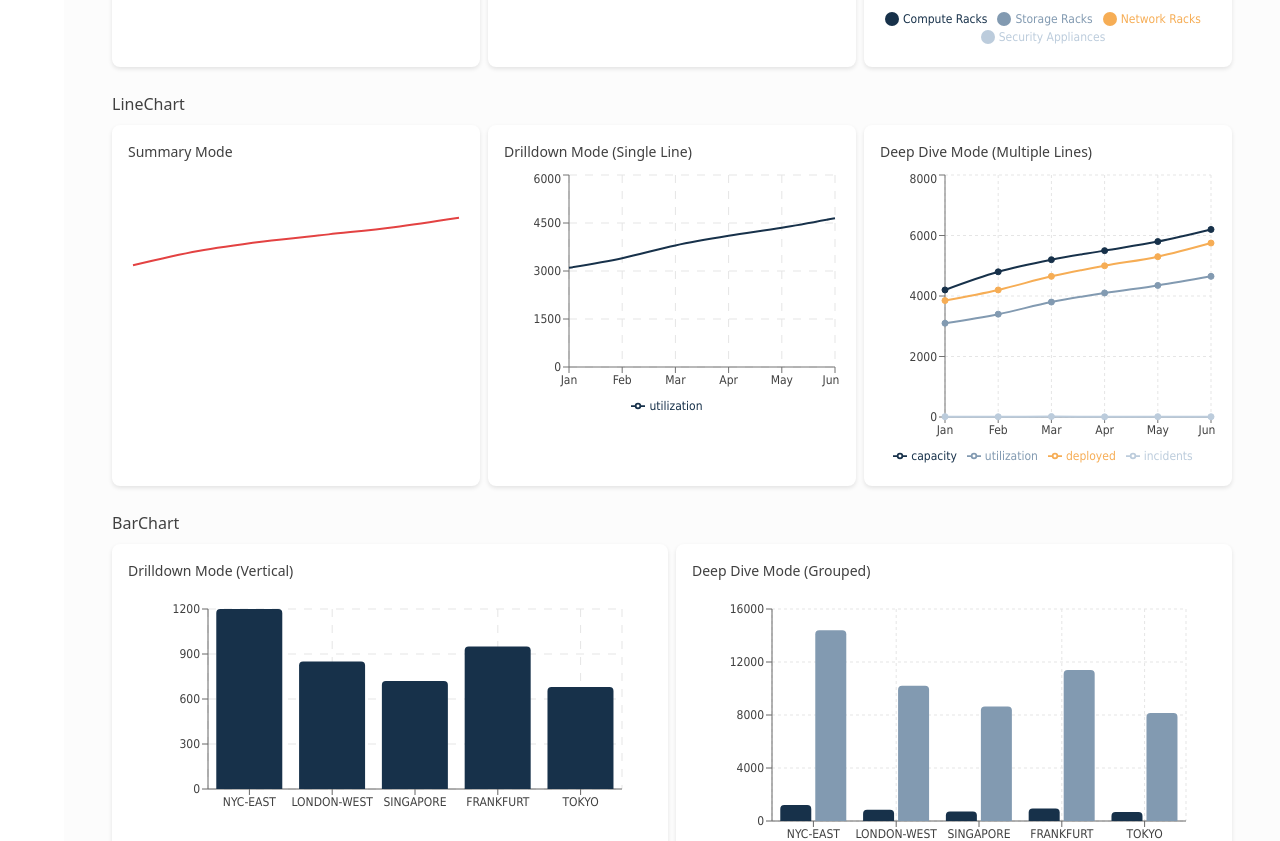
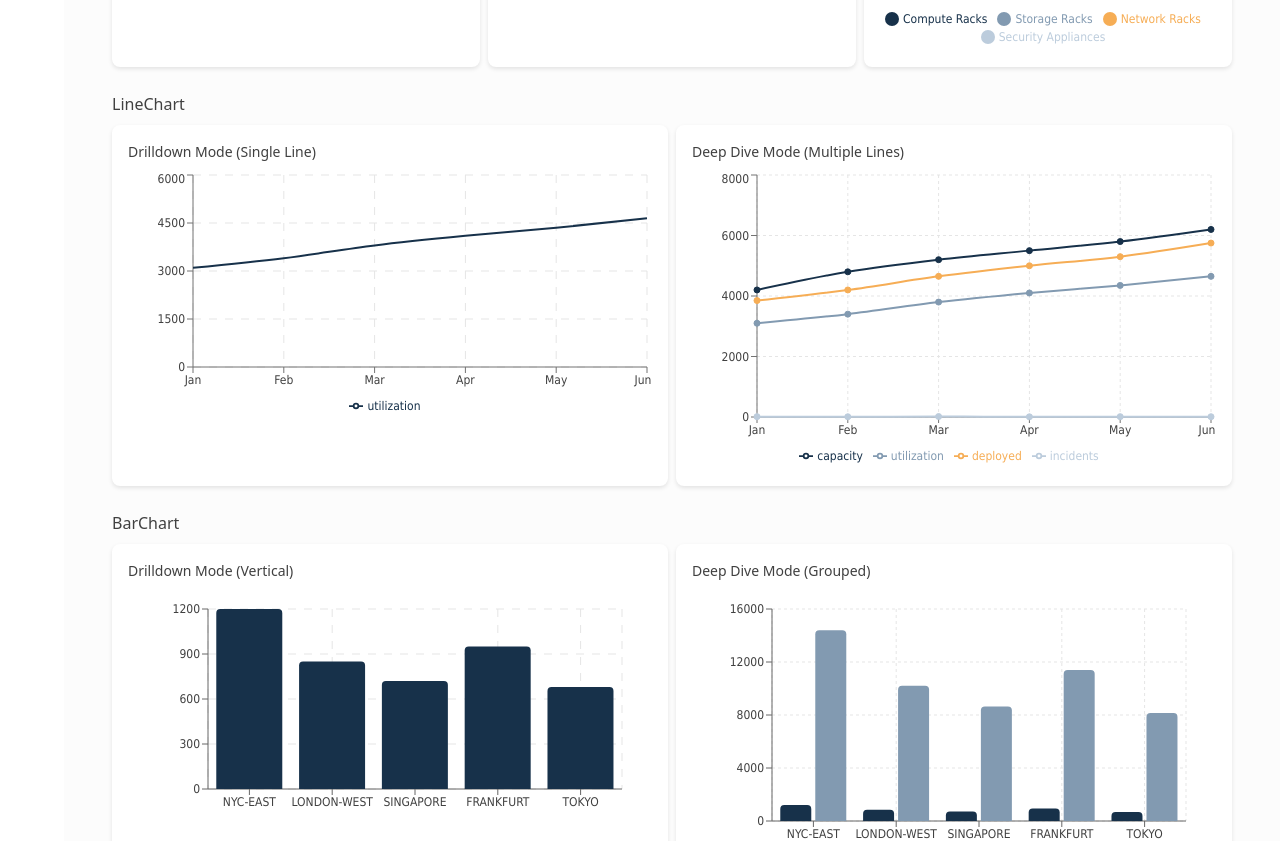
Before and after one commit to m-downing/flow_demo, a Next.js app: page / in a window 1280 px wide. Shown: the part 840-1681 px from the top of the page. Built offline with nearby package versions, Linux system fonts and the light colour scheme.

Commit message:
Done except docs.

```diff
--- a/src/app/chart-gallery/ChartGalleryDemo.tsx
+++ b/src/app/chart-gallery/ChartGalleryDemo.tsx
@@ -111,10 +111,7 @@ export const ChartGallery: React.FC = () => {
 
         {/* LineChart Section */}
         <h6 className="text-base font-medium text-neutral-700 dark:text-neutral-300 mb-sm">LineChart</h6>
-        <div className="grid grid-cols-1 md:grid-cols-3 gap-sm mb-lg">
-          <ChartVariant title="Summary Mode">
-            <LineChart data={mockLineData} dataKey="capacity" mode="summary" height={200} />
-          </ChartVariant>
+        <div className="grid grid-cols-1 md:grid-cols-2 gap-sm mb-lg">
           <ChartVariant title="Drilldown Mode (Single Line)">
             <LineChart data={mockLineData} dataKey="utilization" mode="drilldown" height={250} />
           </ChartVariant>
--- a/src/design-system/charts/LineChart.tsx
+++ b/src/design-system/charts/LineChart.tsx
@@ -10,15 +10,15 @@ import {
   Legend,
   ResponsiveContainer,
 } from 'recharts';
-import { chartTokens, getChartColors } from '@/design-system/foundations/tokens';
+import { getChartColors } from '@/design-system/foundations/tokens';
 import { getTypography } from '@/design-system/foundations/tokens/typography';
 import { useTheme } from '@/app/contexts/ThemeContext';
 
 /**
- * @typedef {'summary' | 'drilldown' | 'deepDive'} DetailLevel
+ * @typedef {'drilldown' | 'deepDive'} DetailLevel
  * Controls the level of detail and features shown on the chart.
  */
-type DetailLevel = 'summary' | 'drilldown' | 'deepDive';
+type DetailLevel = 'drilldown' | 'deepDive';
 
 /**
  * @typedef ChartDataObject
@@ -135,12 +135,6 @@ export const LineChart: React.FC<LineChartProps> = ({
   let gridDashArray = themeColors.grid.dashArray;
 
   switch (mode) {
-    case 'summary':
-      chartColors = Object.values(chartTokens.status);
-      currentShowLegend = false;
-      currentShowAxes = false;
-      showGrid = false;
-      break;
     case 'drilldown':
       chartColors = themeColors.series;
       currentShowLegend = propShowLegend !== undefined ? propShowLegend : true;
@@ -187,7 +181,6 @@ export const LineChart: React.FC<LineChartProps> = ({
               tickLine={{ stroke: themeColors.axis.stroke }}
             />
           )}
-          {mode !== 'summary' && (
           <Tooltip
             formatter={tooltipFormatter}
             contentStyle={{
@@ -207,8 +200,7 @@ export const LineChart: React.FC<LineChartProps> = ({
             }}
             cursor={{ stroke: 'rgba(128,128,128,0.3)', strokeWidth: 1, strokeDasharray: '3 3' }}
           />
-          )}
-          {currentShowLegend && mode !== 'summary' && (
+          {currentShowLegend && (
             <Legend wrapperStyle={{ fontSize: themeColors.axis.fontSize, fontFamily: themeColors.axis.fontFamily, color: themeColors.axis.color }} />
           )}
           {dataKeys.map((key, index) => (
```
Lines whose indentation alone changed are shown as unchanged.
